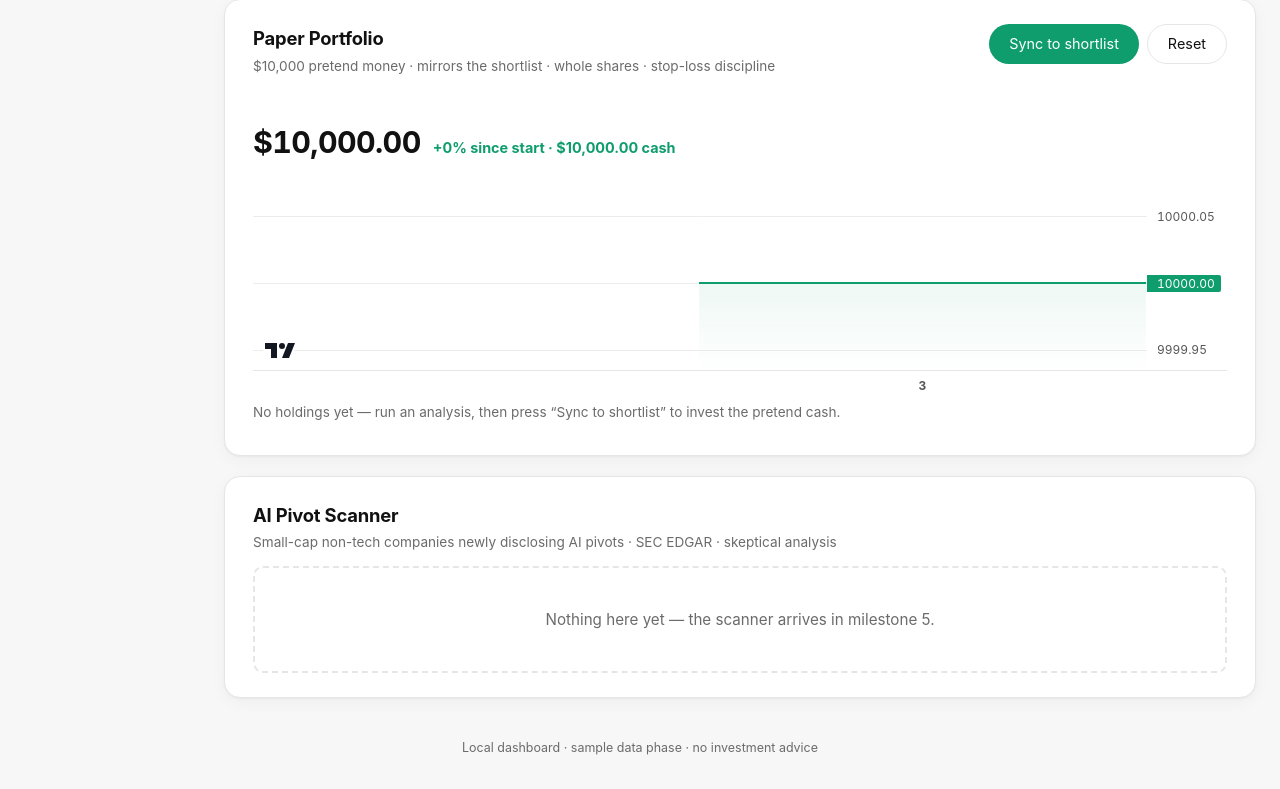
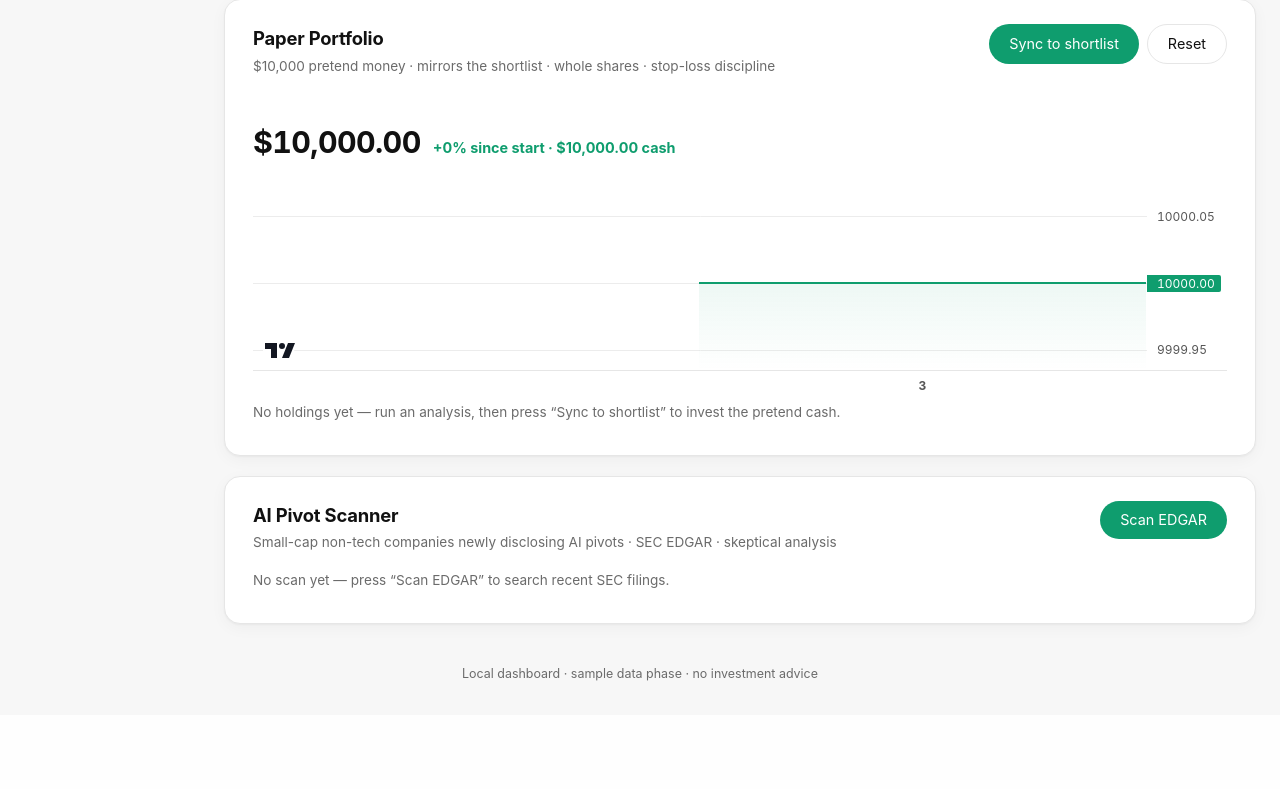
Before and after one commit to leonwx9/Vers-A-Stock-List, a Flask app: page / in a window 1280 px wide. Shown: the part 251-1040 px from the top of the page. After the commit the page ends 932 px from the top, so only its background shows below. Run offline with Flask 3, Linux system fonts and the light colour scheme.

Commit message:
M5: scanner panel — scan button, skeptical hit cards, excluded list
Co-Authored-By: Claude Fable 5 <noreply@anthropic.com>

```diff
--- a/dashboard/app.py
+++ b/dashboard/app.py
@@ -26,6 +26,8 @@ from dashboard.datasources.news_source import GoogleNewsSource
 from dashboard.datasources.sample_source import SampleSource
 from dashboard.llm.provider import MissingKeyError, get_provider
 from dashboard.portfolio.engine import PaperPortfolio
+from dashboard.scanner import pivot_scanner
+from dashboard.scanner.edgar import EdgarClient
 
 app = Flask(__name__)
 
@@ -33,6 +35,7 @@ app = Flask(__name__)
 prices = SampleSource()
 news = GoogleNewsSource()
 portfolio = PaperPortfolio(prices)
+edgar = EdgarClient()
 
 
 def find_asset(symbol):
@@ -96,6 +99,32 @@ def api_run_analysis():
         result = searcher.run_analysis(provider, prices)
     except Exception as e:
         return jsonify({"status": "error", "message": f"Analysis failed: {e}"}), 500
+
+    return jsonify({"status": "ok", **result})
+
+
+@app.route("/api/scanner")
+def api_scanner():
+    """Hand the browser the most recent pivot scan (or 'none yet')."""
+    result = pivot_scanner.load_latest()
+    if result is None:
+        return jsonify({"status": "none"})
+    return jsonify({"status": "ok", **result})
+
+
+@app.route("/api/scan", methods=["POST"])
+def api_scan():
+    """Run a fresh EDGAR scan for newly disclosed AI pivots.
+    Takes a minute or two: EDGAR searches + one AI request per candidate."""
+    try:
+        provider = get_provider()
+    except MissingKeyError as e:
+        return jsonify({"status": "error", "message": str(e)}), 400
+
+    try:
+        result = pivot_scanner.run_scan(provider, edgar)
+    except Exception as e:
+        return jsonify({"status": "error", "message": f"Scan failed: {e}"}), 500
 
     return jsonify({"status": "ok", **result})
 
--- a/dashboard/static/app.js
+++ b/dashboard/static/app.js
@@ -371,3 +371,85 @@ const observer = new IntersectionObserver(
 );
 ["stock-searcher", "portfolio", "pivot-scanner"].forEach((id) =>
   observer.observe(document.getElementById(id)));
+
+/* ── AI Pivot Scanner panel ───────────────────────────────────────────── */
+const scanStatus = document.getElementById("scanner-status");
+const scanButton = document.getElementById("scan-btn");
+
+async function loadScanner() {
+  const res = await fetch("/api/scanner");
+  const data = await res.json();
+  if (data.status === "ok") {
+    renderScanner(data);
+  } else {
+    scanStatus.textContent =
+      "No scan yet — press “Scan EDGAR” to search recent SEC filings.";
+  }
+}
+
+scanButton.addEventListener("click", async () => {
+  scanButton.disabled = true;
+  scanStatus.textContent =
+    "Scanning EDGAR and reading filings — this takes a minute or two…";
+  document.getElementById("scanner-results").innerHTML =
+    `<div class="skeleton" style="height:180px"></div>`;
+  try {
+    const res = await fetch("/api/scan", { method: "POST" });
+    const data = await res.json();
+    if (data.status === "ok") {
+      renderScanner(data);
+    } else {
+      scanStatus.textContent = "⚠ " + data.message;
+      document.getElementById("scanner-results").innerHTML = "";
+    }
+  } catch (err) {
+    scanStatus.textContent = "⚠ Could not reach the server: " + err.message;
+    document.getElementById("scanner-results").innerHTML = "";
+  } finally {
+    scanButton.disabled = false;
+  }
+});
+
+function renderScanner(data) {
+  scanStatus.textContent =
+    `Last scan: ${data.run_at.replace("T", " ")} · last ${data.lookback_days} days ` +
+    `· ${data.candidates_checked} filings examined · ${data.hits.length} qualified`;
+
+  const cards = data.hits.map((h) => `
+    <div class="scan-card">
+      <div class="scan-head">
+        <div>
+          <span class="pick-symbol">${h.company}</span>
+          ${h.ticker ? `<span class="flag-tag">${h.ticker}</span>` : ""}
+          <div class="pick-name">${h.industry} · ${h.form} filed ${h.file_date}</div>
+        </div>
+        <span class="hype-badge" title="10 = pure hype, 1 = real substance">
+          hype ${h.hype_score}/10</span>
+      </div>
+      <p><strong>What they announced:</strong> ${h.what_they_announced}</p>
+      <p><strong>Announced vs executed:</strong> ${h.announced_vs_executed}</p>
+      <p><strong>Can they fund it:</strong> ${h.funding_ability}</p>
+      <div class="dd-block"><strong>Red flags</strong>
+        <ul>${h.red_flags.map((r) => `<li>${r}</li>`).join("")}</ul></div>
+      <p class="scan-bottom">${h.bottom_line}</p>
+      <a class="filing-link" href="${h.filing_url}" target="_blank" rel="noopener">
+        View the filing on SEC EDGAR →</a>
+    </div>`).join("");
+
+  // Companies that were checked but didn't qualify, tucked into a
+  // <details> element (a built-in HTML collapsible).
+  const excluded = data.excluded.length
+    ? `<details class="excluded-list">
+         <summary>${data.excluded.length} filings examined but excluded</summary>
+         <ul>${data.excluded.map((e) =>
+           `<li><strong>${e.company}</strong> — ${e.reason}</li>`).join("")}</ul>
+       </details>`
+    : "";
+
+  document.getElementById("scanner-results").innerHTML =
+    (cards || `<p class="status-line">No qualifying AI pivots found in the
+       last ${data.lookback_days} days — small-cap non-tech pivots are
+       genuinely rare, which is rather the point.</p>`) + excluded;
+}
+
+loadScanner();
--- a/dashboard/templates/index.html
+++ b/dashboard/templates/index.html
@@ -74,11 +74,15 @@
 
     <!-- ── Section 3: the AI Pivot Scanner ───────────────────────────── -->
     <section class="panel" id="pivot-scanner">
-      <h2>AI Pivot Scanner</h2>
-      <p class="panel-subtitle">Small-cap non-tech companies newly disclosing AI pivots · SEC EDGAR · skeptical analysis</p>
-      <div class="empty-state">
-        Nothing here yet — the scanner arrives in milestone&nbsp;5.
+      <div class="panel-header">
+        <div>
+          <h2>AI Pivot Scanner</h2>
+          <p class="panel-subtitle">Small-cap non-tech companies newly disclosing AI pivots · SEC EDGAR · skeptical analysis</p>
+        </div>
+        <button id="scan-btn" class="action-btn">Scan EDGAR</button>
       </div>
+      <p id="scanner-status" class="status-line"></p>
+      <div id="scanner-results"></div>
     </section>
   </main>
 
```
Also changed, not shown: dashboard/static/style.css (+46 -0 lines).
